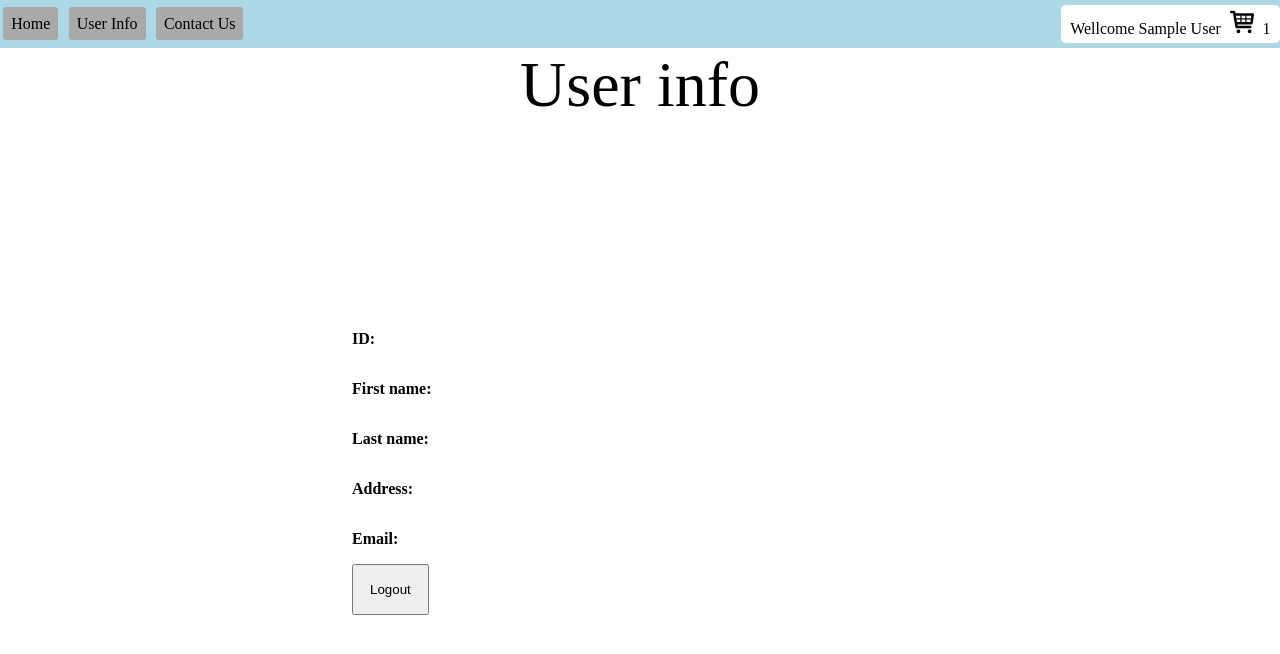
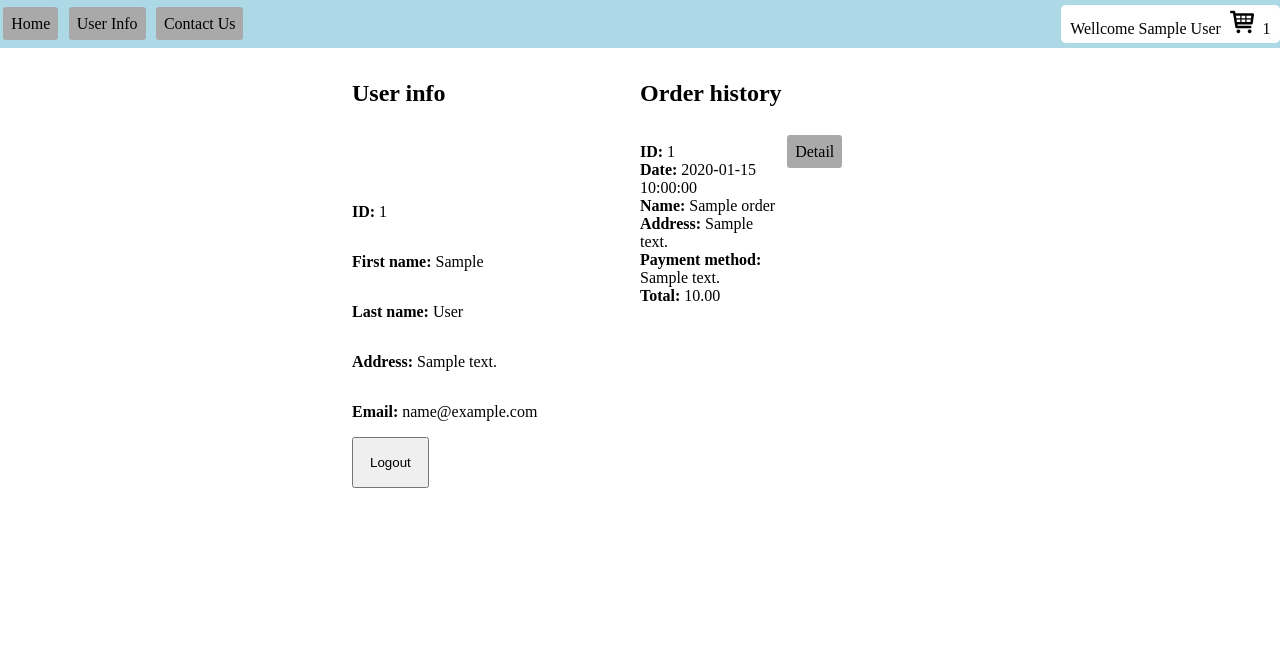
Before and after one commit to tiagowebersc/PHP_ecommerce, a PHP site: page /userDetail.php in a window 1280 px wide. Shown: the top 654 px of the page. Run offline with PHP 8.4, Linux system fonts and the light colour scheme; the visitor is signed in with stand-in values (Sample User, id 1); tables that the repository leaves empty hold one stand-in row (values such as "Sample post"); a stand-in replaces the project's code that opens the database connection; some libraries are stand-ins or nearby versions.

Commit message:
order history on user page

```diff
--- a/style/style.css
+++ b/style/style.css
@@ -14,7 +14,8 @@ header {
   height: 3rem;
   background-color: lightblue;
 }
-header .a {
+header .a,
+.half .a {
   text-decoration: none;
   color: black;
   background-color: darkgray;
@@ -39,7 +40,10 @@ li {
 .center {
   width: 50%;
   padding: 2rem;
-  margin: 5rem auto;
+  margin: 0rem auto;
+}
+.half {
+  width: 50%;
 }
 .formLogin input,
 .formLogin textarea {
--- a/userDetail.php
+++ b/userDetail.php
@@ -12,24 +12,89 @@
 <body>
     <?php
     require_once 'header.php';
+    $error = "";
+    if (isset($_POST['logoutSubmit'])) {
+        session_unset();
+        session_destroy();
+    }
+
     ?>
-    <span class='title'>User info</span>
-    <form action="" method="post" class="center">
-        <ul>
-            <li><strong>ID:</strong></li>
-            <li><strong>First name:</strong></li>
-            <li><strong>Last name:</strong></li>
-            <li><strong>Address:</strong></li>
-            <li><strong>Email:</strong></li>
-        </ul>
-        <?php
-        if (isset($_SESSION['id'])) {
+    <form action="" method="post" class="center flex">
+        <div class="half">
+            <h2>User info</h2>
+            <?php
+            if (isset($_SESSION['id'])) {
+                $conn = mysqli_connect(DB_SERVER, DB_USER, DB_PASSWORD);
+                $dbFound = mysqli_select_db($conn, DB_NAME);
+                if (!$dbFound) {
+                    $error = 'Problem to connect to the database!!';
+                } else {
+                    $query = "SELECT * FROM `User` where idUser = " . $_SESSION['id'];
+                    $results = mysqli_query($conn, $query);
+                    if ($row = mysqli_fetch_assoc($results)) {
+                        ?>
+                        <ul>
+                            <li><strong>ID:</strong><?php echo ' ' . $row['idUser']; ?></li>
+                            <li><strong>First name:</strong><?php echo ' ' . $row['firstName']; ?></li>
+                            <li><strong>Last name:</strong><?php echo ' ' . $row['lastName']; ?></li>
+                            <li><strong>Address:</strong><?php echo ' ' . $row['address']; ?></li>
+                            <li><strong>Email:</strong><?php echo ' ' . $row['email']; ?></li>
+                        </ul>
+                    <?php
+
+                    } else {
+                        header("Location: index.php");
+                    }
+                }
+                mysqli_close($conn);
+                ?>
+                <input class='button' type="submit" value="Logout" name='logoutSubmit'>
+            <?php
+            } else {
+                header("Location: index.php");
+            }
             ?>
-
-            <input class='button' type="submit" value="Logout" name='logoutSubmit'>
-
-        <?php } ?>
+        </div>
+        <div class='half'>
+            <h2>Order history</h2>
+            <?php
+            if (isset($_SESSION['id'])) {
+                $conn = mysqli_connect(DB_SERVER, DB_USER, DB_PASSWORD);
+                $dbFound = mysqli_select_db($conn, DB_NAME);
+                if (!$dbFound) {
+                    $error = 'Problem to connect to the database!!';
+                } else {
+                    $query = "SELECT o.idOrder, o.date, o.address, o.name, p.description as paymentMethod, sum(i.price * i.qtde) as total FROM `Order` o inner join OrderItem i on o.idOrder = i.Order_idOrder inner join PaymentMethod p on o.paymentMethod_idpaymentMethod = p.idPaymentMethod WHERE o.User_idUser = " . $_SESSION['id'] . " GROUP BY o.idOrder, o.date, o.address, o.name, p.description ";
+                    $results = mysqli_query($conn, $query);
+                    while ($row = mysqli_fetch_assoc($results)) {
+                        ?>
+                        <br><br>
+                        <div class='flex'>
+                            <div class='half'>
+                                <span><strong>ID:</strong> <?php echo ' ' . $row['idOrder']; ?></span>
+                                <br>
+                                <span><strong>Date:</strong><?php echo ' ' . $row['date']; ?></span>
+                                <br>
+                                <span><strong>Name:</strong><?php echo ' ' . $row['name']; ?></span>
+                                <br>
+                                <span><strong>Address:</strong><?php echo ' ' . $row['address']; ?></span>
+                                <br>
+                                <span><strong>Payment method:</strong><?php echo ' ' . $row['paymentMethod']; ?></span>
+                                <br>
+                                <span><strong>Total:</strong><?php echo ' ' . $row['total']; ?></span>
+                            </div>
+                            <div class='half'>
+                                <a class='a' href="orderDetail.php">Detail</a>
+                            </div>
+                        </div>
+                    <?php
+                    }
+                }
+            }
+            ?>
+        </div>
     </form>
+    <span class="error"><?php echo $error; ?></span>
 
 </body>
 
```
